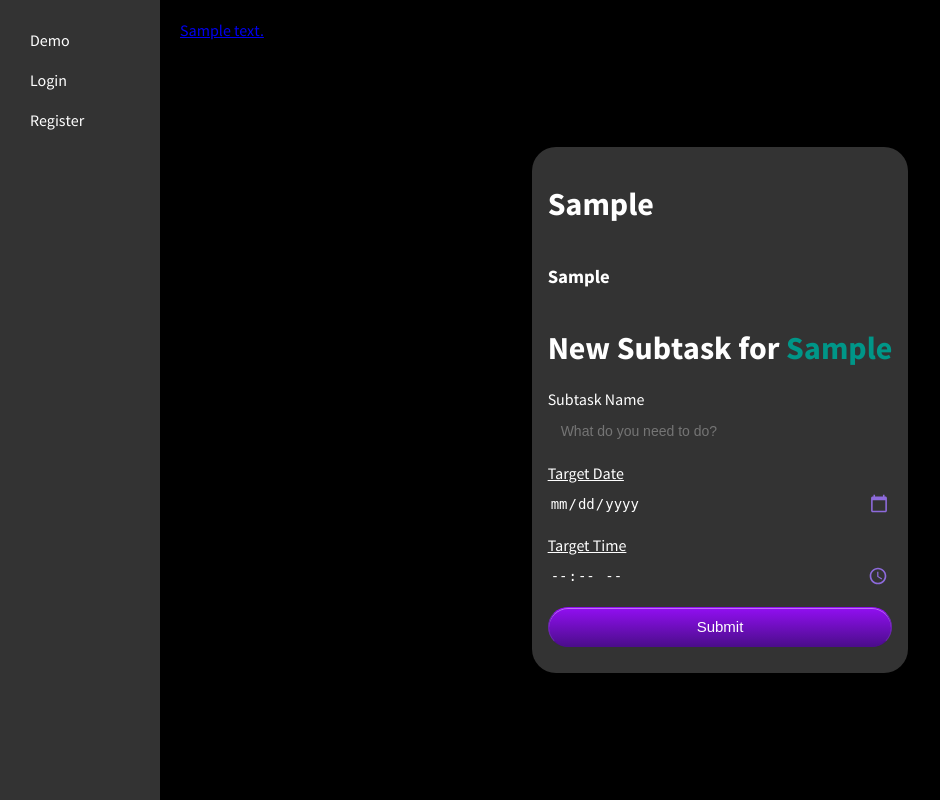
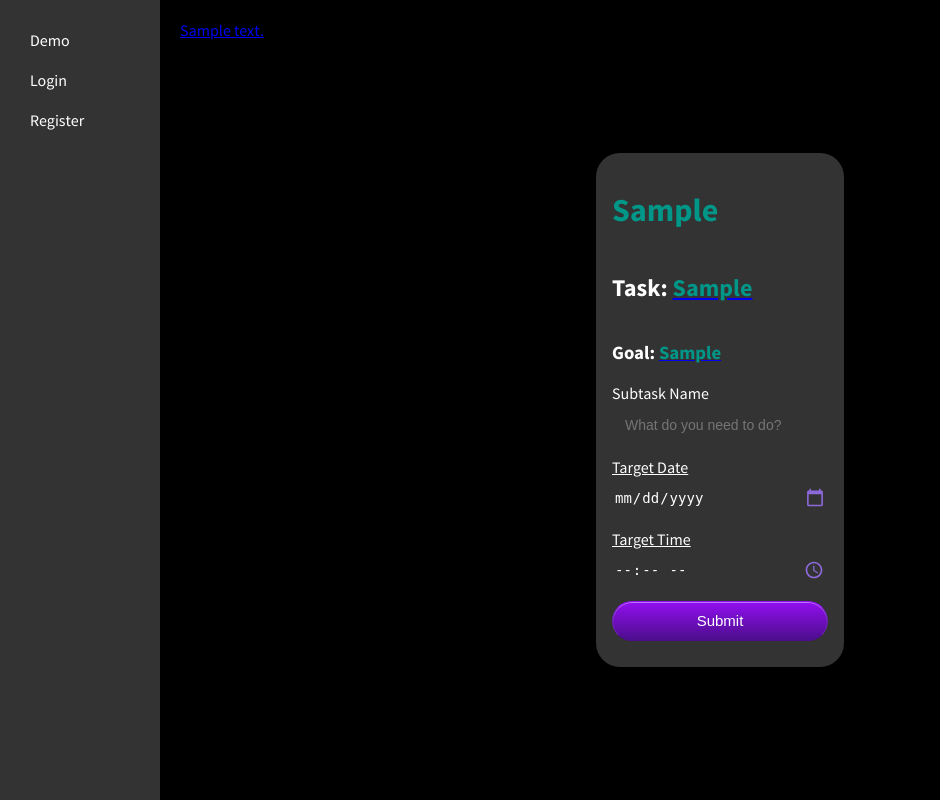
Before and after one commit to DevGauge/PursuitProphet, a Flask app: template features/subtask/templates/subtask-detail.html in a window 1280 px wide. Shown: the whole page, without its empty margins (0-940 px from the left). Run offline with Flask 3, Linux system fonts and the light colour scheme; tables that the repository leaves empty hold one stand-in row (values such as "Sample post"); the template is opened without the code that fills it: values that come from a table or form of the project are taken from there, most other values are stand-ins (such as "Sample title", 1, 10 or a date in 2020); some libraries are stand-ins or nearby versions.

Commit message:
refactored subtask detail

```diff
--- a/features/subtask/templates/subtask-detail.html
+++ b/features/subtask/templates/subtask-detail.html
@@ -1,14 +1,25 @@
 {% extends "goal-detail-base.html" %}
 
 {% block header %}
-{% if task is not none %}
-<h1>{{ task.task }}</h1>
+{% if ( (subtask is not none) and (subtask is defined) and (task is not none) and (task is defined) ) %}
+<h1>
+    <span class='highlight-text'>{{ subtask.task }}</span>
+</h1>
+<h2>
+    <b>Task</b>: <a href="url_for('task_bp.task_detail', task_id=task.id)"><span class='highlight-text'>{{ task.task }}</span></a>
+</h2>
 {% endif %}
+
 {% if goal is not none %}
-<h3>{{ goal.get_goal() }}</h1>
+<h3>
+    <b>Goal</b>: <a href="url_for('dream_bp.dream_detail', goal_id=goal.id)"><span class='highlight-text'>{{ goal.get_goal() }}</span></a>
+</h3>
 {% endif %}
-{% if task.parent_id is none %}
-<h1>New Subtask for <span class='highlight-text'>{{ task.task }}</span></h1>
+
+{% if subtask is not defined %}
+<h3>
+    New Subtask for <a href="url_for('task_bp.task_detail', task_id=task.id)"><span class='highlight-text'>{{ task.task }}</a></span>
+</h3>
 {% endif %}
 {% endblock %}
 
--- a/features/task/templates/view-subtasks.html
+++ b/features/task/templates/view-subtasks.html
@@ -13,7 +13,8 @@
     Scrollbar.init(document.querySelector('#subtasks'));
 </script>
 <script src="{{ url_for('static', filename='show_alert.js') }}"></script>
-<script src="{{ url_for('static', filename='goal-card-component.js') }}"></script>
+<script src="{{ url_for('static', filename='goal-card-component-base.js') }}"></script>
+<script src="{{ url_for('subtask_bp.static', filename='subtask-card-component.js') }}"></script>
 <script>
     var generateButton = document.querySelector('.generate-button');
     const urlParams = new URLSearchParams(window.location.search);
```
Also changed, not shown: features/subtask/subtask_blueprint.py (+22 -0 lines).
